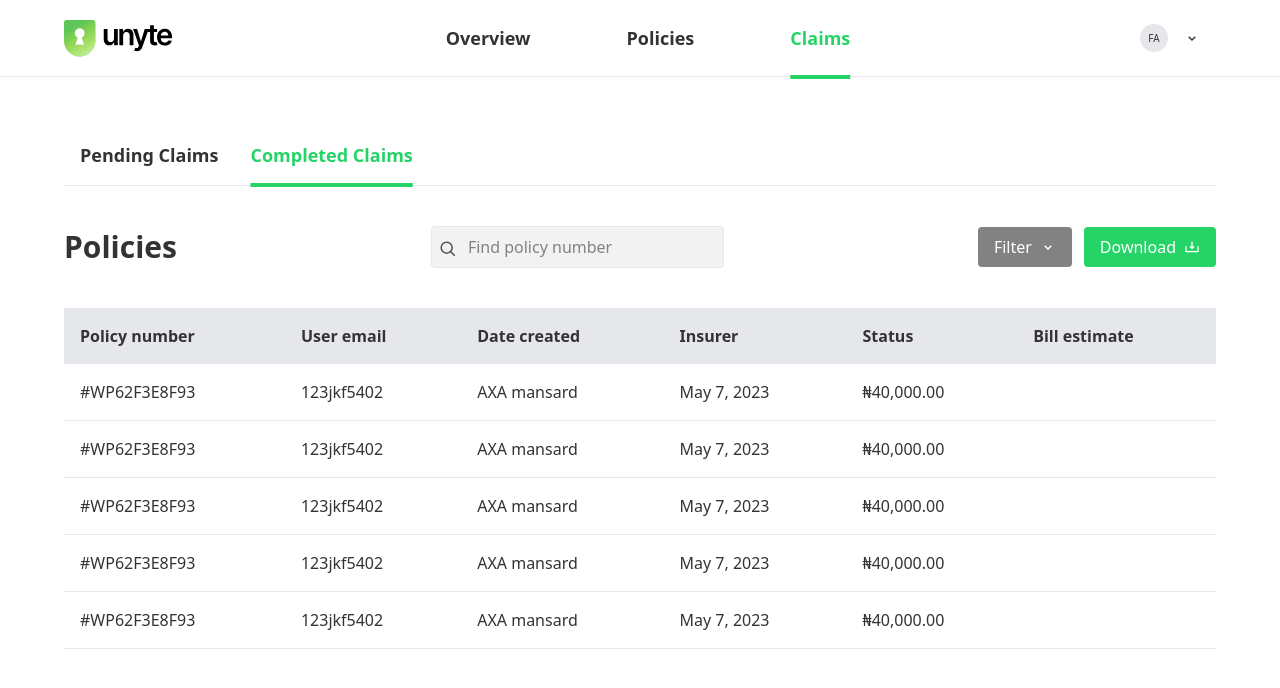
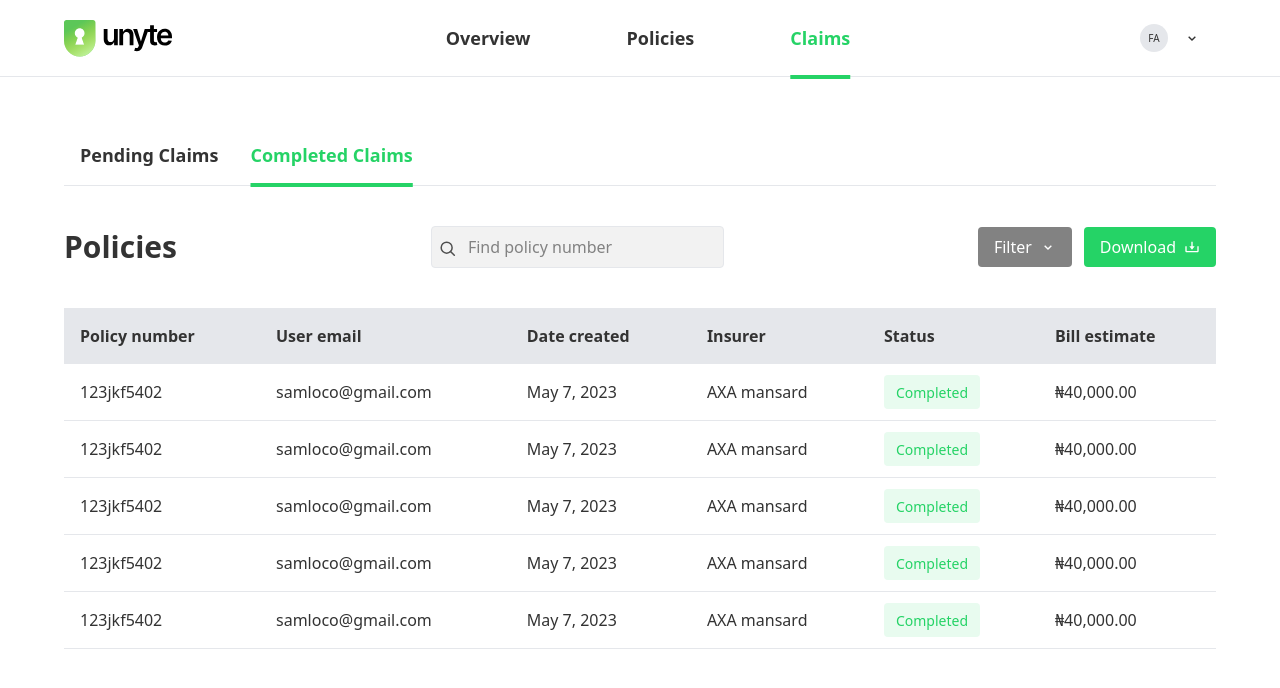
Before and after one commit to UnyteAfrica/unyte-reconciliations-frontend, a React (Vite) app: page /app/claims/completed in a window 1280 px wide. Shown: the top 688 px of the page. Built offline with nearby package versions, Linux system fonts and the light colour scheme.

Commit message:
Updated the UI

```diff
--- a/src/Components/Status.jsx
+++ b/src/Components/Status.jsx
@@ -0,0 +1,29 @@
+import PropTypes from "prop-types";
+
+function Status({ status }) {
+  return (
+    <div
+      className={`px-3 py-1.5 bg-opacity-10 rounded inline ${
+        status === "completed"
+          ? "text-[#25D366] bg-[#25D366]"
+          : status === "processing"
+          ? "text-[#FF9B00] bg-[#FF9B00]"
+          : "text-[#4F4F4F] bg-[#4F4F4F]"
+      }`}
+    >
+      <span className="text-sm">
+        {status === "completed"
+          ? "Completed"
+          : status === "processing"
+          ? "Processing"
+          : "Submitted"}
+      </span>
+    </div>
+  );
+}
+
+Status.propTypes = {
+  status: PropTypes.string.isRequired,
+}
+
+export default Status;
--- a/src/Components/Table.jsx
+++ b/src/Components/Table.jsx
@@ -1,27 +1,41 @@
 import PropTypes from "prop-types";
+import Status from "./Status"
 
-function Table({ tableHead, tableBody }) {
+function Table({ tableHead, tableBody, tableType }) {
   return (
     <table className="table-auto w-full">
       <thead className="bg-gray-200 text-[#333333]">
         <tr>
           {tableHead.map((head, i) => {
-            return <th key={i} className="p-4 text-left">{head}</th>;
+            return (
+              <th key={i} className="p-4 text-left">
+                {head}
+              </th>
+            );
           })}
         </tr>
       </thead>
       <tbody className="bg-white text-[#333333]">
-        {tableBody.map((body, i) => {
-          return (
-            <tr key={i} className='border-b font-medium'>
+        {tableType === "policies"
+          ? tableBody.map((body, i) => (
+              <tr key={i} className="border-b font-medium">
                 <td className="p-4">{body.ref}</td>
                 <td className="p-4">{body.number}</td>
                 <td className="p-4">{body.insurer}</td>
                 <td className="p-4">{body.date}</td>
                 <td className="p-4">{body.price}</td>
               </tr>
-          );
-        })}
+            ))
+          : tableBody.map((body, i) => (
+              <tr key={i} className="border-b font-medium">
+                <td className="p-4">{body.number}</td>
+                <td className="p-4">{body.email}</td>
+                <td className="p-4">{body.date}</td>
+                <td className="p-4">{body.insurer}</td>
+                <td className="p-4"><Status status={body.status} /></td>
+                <td className="p-4">{body.estimate}</td>
+              </tr>
+            ))}
       </tbody>
     </table>
   );
@@ -30,6 +44,7 @@ function Table({ tableHead, tableBody }) {
 Table.propTypes = {
   tableHead: PropTypes.array.isRequired,
   tableBody: PropTypes.arrayOf(PropTypes.object).isRequired,
+  tableType: PropTypes.string.isRequired,
 };
 
 export default Table;
--- a/src/Pages/Claims.jsx
+++ b/src/Pages/Claims.jsx
@@ -1,8 +1,6 @@
-import { useState, useEffect } from "react";
 import { NavLink, useLocation, Routes, Route } from "react-router-dom";
 import FilterBtn from "../Components/FilterBtn";
 import DownloadBtn from "../Components/DownloadBtn";
-import Pagination from "../Components/Pagination";
 
 import SearchBar from "../Components/SearchBar";
 import CompletedClaims from "./CompletedClaims";
@@ -10,61 +8,12 @@ import PendingClaims from "./PendingClaims";
 //import { paginate } from "../utils/paginate";
 
 function Claims() {
-  const [tableBody, setTableBody] = useState([]);
-  const [currentPage, setCurrentPage] = useState(1);
-
   const location = useLocation();
 
   const handleSearch = () => {
     //
   };
 
-  const pageSize = 10;
-  const count = tableBody.length;
-
-  const handlePageChange = (page) => {
-    setCurrentPage(page);
-  };
-
-  useEffect(() => {
-    setTableBody([
-      {
-        ref: "#WP62F3E8F93",
-        number: "123jkf5402",
-        insurer: "AXA mansard",
-        date: "May 7, 2023",
-        price: "₦40,000.00",
-      },
-      {
-        ref: "#WP62F3E8F93",
-        number: "123jkf5402",
-        insurer: "AXA mansard",
-        date: "May 7, 2023",
-        price: "₦40,000.00",
-      },
-      {
-        ref: "#WP62F3E8F93",
-        number: "123jkf5402",
-        insurer: "AXA mansard",
-        date: "May 7, 2023",
-        price: "₦40,000.00",
-      },
-      {
-        ref: "#WP62F3E8F93",
-        number: "123jkf5402",
-        insurer: "AXA mansard",
-        date: "May 7, 2023",
-        price: "₦40,000.00",
-      },
-      {
-        ref: "#WP62F3E8F93",
-        number: "123jkf5402",
-        insurer: "AXA mansard",
-        date: "May 7, 2023",
-        price: "₦40,000.00",
-      },
-    ]);
-  }, []);
   return (
     <>
       <div className="mx-auto max-w-6xl mt-12 px-6 lg:px-0">
@@ -110,12 +59,7 @@ function Claims() {
           <Route path="completed" element={<CompletedClaims />} />
         </Routes>
         <div className="mb-40">
-          <Pagination
-            itemsCount={count}
-            pageSize={pageSize}
-            onPageChange={handlePageChange}
-            currentPage={currentPage}
-          />
+          {/*Pagination component */}
         </div>
       </div>
     </>
--- /dev/null
+++ b/src/Pages/ClaimsInformation.jsx
@@ -0,0 +1,84 @@
+import Cancel from "../assets/Icons/Cancel.svg";
+import Status from "../Components/Status";
+
+function ClaimsInformation() {
+  return (
+    <div>
+      <div
+        id="policy-info"
+        className="flex justify-between items-center py-4 mb-8"
+      >
+        <div id="policy-number">
+          <img src={Cancel} alt="cancel" />
+          <div className="flex flex-col font-medium">
+            <span className="text-[#333333] text-lg">123jkf5402</span>
+            <span className="text-[#4F4F4F] text-sm">May 7, 2023</span>
+          </div>
+          <Status status="submitted" />
+        </div>
+        <div id="update-btn">
+          <button onClick={handleStatusUpdate} className="bg-[#25D366] rounded">
+            <div className="space-x-2 flex flex-row items-center px-4 py-2 text-white">
+              <span className="text-base">Update Claim status</span>
+            </div>
+          </button>
+        </div>
+      </div>
+      <div id="pry-info-sect" className="mx-auto max-w-6xl mt-12 px-6 lg:px-0">
+        <div
+          id="pry-info-container"
+          className="flex justify-between items-center"
+        >
+          <div id="pry-info">
+            <table>
+              <thead>
+                <th>Primary Information</th>
+              </thead>
+              <tbody>
+                <tr>
+                  <td>Policy number</td>
+                  <td>123jkf5402</td>
+                </tr>
+                <tr>
+                  <td>User email</td>
+                  <td>fortunateanozie@gmail.com</td>
+                </tr>
+                <tr>
+                  <td>Type of claim</td>
+                  <td>Auto</td>
+                </tr>
+                <tr>
+                  <td>Date</td>
+                  <td>May 7, 2023</td>
+                </tr>
+                <tr>
+                  <td>Insurer</td>
+                  <td>AXA mansard</td>
+                </tr>
+                <tr>
+                  <td>Bill estimate</td>
+                  <td>₦50,000.00</td>
+                </tr>
+                <tr>
+                  <td>Description</td>
+                  <td>
+                    While I was driving my car got hit by some mad keke-napep.
+                    He rear-ended me and damaged my bumper.
+                  </td>
+                </tr>
+              </tbody>
+            </table>
+          </div>
+          <div id="claim-image" className="border border-[#E0E0E0] rounded-sm">
+          <p>Image</p>
+          <div id="image container">
+
+          </div>
+          </div>
+        </div>
+      </div>
+    </div>
+  );
+}
+
+export default ClaimsInformation;
--- a/src/Pages/CompletedClaims.jsx
+++ b/src/Pages/CompletedClaims.jsx
@@ -18,46 +18,51 @@ function CompletedClaims() {
   useEffect(() => {
     setTableBody([
       {
-        ref: "#WP62F3E8F93",
         number: "123jkf5402",
+        email: "samloco@gmail.com",
+        date: "May 7, 2023",
         insurer: "AXA mansard",
-        date: "May 7, 2023",
-        price: "₦40,000.00",
+        status: "completed",
+        estimate: "₦40,000.00",
       },
       {
-        ref: "#WP62F3E8F93",
         number: "123jkf5402",
+        email: "samloco@gmail.com",
+        date: "May 7, 2023",
         insurer: "AXA mansard",
-        date: "May 7, 2023",
-        price: "₦40,000.00",
+        status: "completed",
+        estimate: "₦40,000.00",
       },
       {
-        ref: "#WP62F3E8F93",
         number: "123jkf5402",
+        email: "samloco@gmail.com",
+        date: "May 7, 2023",
         insurer: "AXA mansard",
-        date: "May 7, 2023",
-        price: "₦40,000.00",
+        status: "completed",
+        estimate: "₦40,000.00",
       },
       {
-        ref: "#WP62F3E8F93",
         number: "123jkf5402",
+        email: "samloco@gmail.com",
+        date: "May 7, 2023",
         insurer: "AXA mansard",
-        date: "May 7, 2023",
-        price: "₦40,000.00",
+        status: "completed",
+        estimate: "₦40,000.00",
       },
       {
-        ref: "#WP62F3E8F93",
         number: "123jkf5402",
+        email: "samloco@gmail.com",
+        date: "May 7, 2023",
         insurer: "AXA mansard",
-        date: "May 7, 2023",
-        price: "₦40,000.00",
+        status: "completed",
+        estimate: "₦40,000.00",
       },
     ]);
   }, []);
   return (
     <>
         <div id="policies-table" className="mb-10">
-          <Table tableHead={tableHead} tableBody={tableBody} />
+          <Table tableHead={tableHead} tableBody={tableBody} tableType="claims" />
         </div>
     </>
   );
--- a/src/Pages/PendingClaims.jsx
+++ b/src/Pages/PendingClaims.jsx
@@ -18,46 +18,51 @@ function PendingClaims() {
   useEffect(() => {
     setTableBody([
       {
-        ref: "#WP62F3E8F93",
         number: "123jkf5402",
+        email: "samloco@gmail.com",
+        date: "May 7, 2023",
         insurer: "AXA mansard",
-        date: "May 7, 2023",
-        price: "₦40,000.00",
+        status: "processing",
+        estimate: "₦40,000.00",
       },
       {
-        ref: "#WP62F3E8F93",
         number: "123jkf5402",
+        email: "samloco@gmail.com",
+        date: "May 7, 2023",
         insurer: "AXA mansard",
-        date: "May 7, 2023",
-        price: "₦40,000.00",
+        status: "submitted",
+        estimate: "₦40,000.00",
       },
       {
-        ref: "#WP62F3E8F93",
         number: "123jkf5402",
+        email: "samloco@gmail.com",
+        date: "May 7, 2023",
         insurer: "AXA mansard",
-        date: "May 7, 2023",
-        price: "₦40,000.00",
+        status: "processing",
+        estimate: "₦40,000.00",
       },
       {
-        ref: "#WP62F3E8F93",
         number: "123jkf5402",
+        email: "samloco@gmail.com",
+        date: "May 7, 2023",
         insurer: "AXA mansard",
-        date: "May 7, 2023",
-        price: "₦40,000.00",
+        status: "processing",
+        estimate: "₦40,000.00",
       },
       {
-        ref: "#WP62F3E8F93",
         number: "123jkf5402",
+        email: "samloco@gmail.com",
+        date: "May 7, 2023",
         insurer: "AXA mansard",
-        date: "May 7, 2023",
-        price: "₦40,000.00",
+        status: "submitted",
+        estimate: "₦40,000.00",
       },
     ]);
   }, []);
   return (
     <>
         <div id="policies-table" className="mb-10">
-          <Table tableHead={tableHead} tableBody={tableBody} />
+          <Table tableHead={tableHead} tableBody={tableBody} tableType="claims" />
         </div>
     </>
   );
```
Also changed, not shown: src/Pages/Login.jsx (+4 -17 lines), src/Pages/Policies.jsx (+2 -10 lines), src/assets/Icons/Cancel.svg (added). Lines whose indentation alone changed are shown as unchanged.
